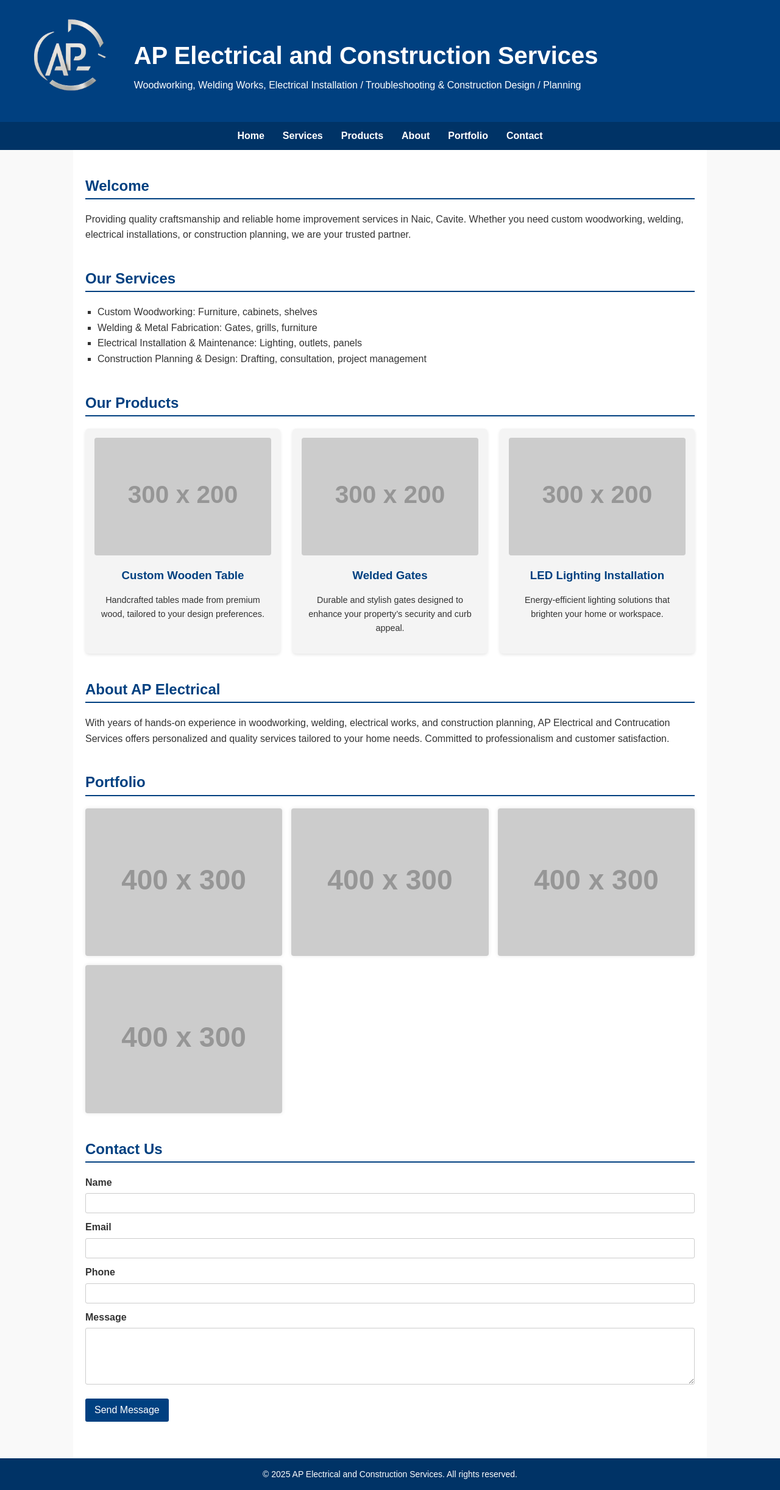
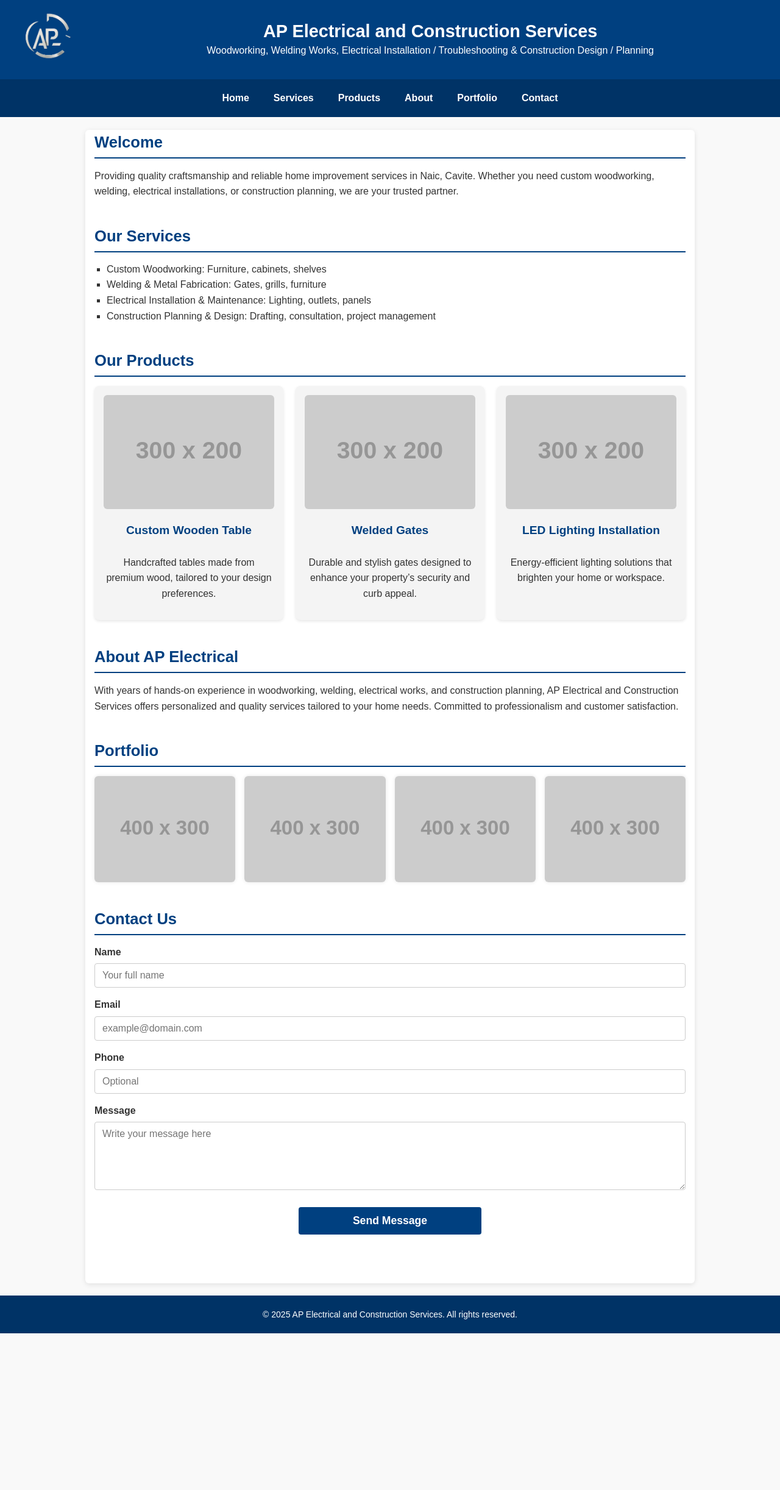
Before and after one commit to ApElectricalConstruction/Services, a plain HTML site: page index.html in a window 1280 px wide. Shown: the whole page at 61% size. After the commit the page ends 2187 px from the top, so only its background shows below. Drawn offline with Linux system fonts and the light colour scheme; placeholder pictures from the web are drawn by us.

Commit message:
Update index.html

```diff
--- a/index.html
+++ b/index.html
@@ -5,6 +5,10 @@
   <meta name="viewport" content="width=device-width, initial-scale=1" />
   <title>AP Electrical and Construction Services</title>
   <style>
+    /* Reset some default */
+    *, *::before, *::after {
+      box-sizing: border-box;
+    }
     body {
       font-family: Arial, sans-serif;
       margin: 0;
@@ -13,59 +17,75 @@
       background: #f9f9f9;
     }
     header {
+      background: #004080;
+      color: #fff;
+      padding: 15px 20px;
       display: flex;
       align-items: center;
+      gap: 20px;
+      flex-wrap: wrap;
+      text-align: center;
       justify-content: center;
-      background: #004080;
-      color: #fff;
-      padding: 20px 20px;
-      gap: 20px;
-      text-align: left;
     }
     .logo {
-      height: 160px; /* adjust logo height as needed */
+      max-height: 100px; /* Reduced for mobile friendliness */
       width: auto;
+      flex-shrink: 0;
     }
     .header-text {
-      flex-grow: 1;
+      flex: 1 1 300px; /* grow and shrink with minimum width */
       display: flex;
       flex-direction: column;
       justify-content: center;
+      min-width: 250px;
     }
-    /* Bigger company name and tighter spacing */
     .header-text h1 {
-      font-size: 2.5rem;
-      margin-bottom: 4px;
+      font-size: 1.8rem;
+      margin: 0 0 6px 0;
+      line-height: 1.1;
     }
     .header-text p {
-      margin-top: 0;
+      margin: 0;
+      font-size: 1rem;
+      line-height: 1.3;
     }
     nav {
       background: #003366;
       display: flex;
       justify-content: center;
-      padding: 10px 0;
+      flex-wrap: wrap;
+      padding: 10px 5px;
+      gap: 10px;
     }
     nav a {
       color: white;
-      margin: 0 15px;
+      padding: 8px 15px;
       text-decoration: none;
       font-weight: bold;
-      transition: color 0.3s ease;
+      border-radius: 4px;
+      transition: background-color 0.3s ease, color 0.3s ease;
+      white-space: nowrap;
     }
-    nav a:hover {
-      color: #ffcc00;
+    nav a:hover,
+    nav a:focus {
+      background-color: #ffcc00;
+      color: #003366;
+      outline: none;
     }
     .container {
       max-width: 1000px;
-      margin: auto;
-      padding: 20px;
+      margin: 20px auto;
+      padding: 0 15px 40px;
       background: white;
+      border-radius: 6px;
+      box-shadow: 0 2px 8px rgba(0,0,0,0.1);
     }
     h2 {
       color: #004080;
       border-bottom: 2px solid #004080;
-      padding-bottom: 1px;
+      padding-bottom: 4px;
+      margin-bottom: 15px;
+      font-size: 1.6rem;
     }
     section {
       margin-bottom: 40px;
@@ -73,47 +93,62 @@
     ul {
       list-style-type: square;
       padding-left: 20px;
+      margin: 0;
     }
     .portfolio-images {
       display: grid;
-      grid-template-columns: repeat(auto-fit, minmax(250px, 1fr));
+      grid-template-columns: repeat(auto-fit, minmax(220px, 1fr));
       gap: 15px;
     }
     .portfolio-images img {
       width: 100%;
       height: auto;
-      border-radius: 4px;
+      border-radius: 6px;
       box-shadow: 0 0 6px rgba(0,0,0,0.1);
+      display: block;
     }
     form label {
       display: block;
-      margin-top: 10px;
+      margin-top: 15px;
       font-weight: bold;
+      font-size: 1rem;
     }
     form input, form textarea {
       width: 100%;
-      padding: 8px;
-      margin-top: 5px;
+      padding: 10px 12px;
+      margin-top: 6px;
       border: 1px solid #ccc;
-      border-radius: 3px;
+      border-radius: 4px;
       box-sizing: border-box;
+      font-size: 1rem;
+      font-family: inherit;
+      resize: vertical;
     }
     form button {
-      margin-top: 15px;
-      padding: 10px 15px;
+      margin-top: 20px;
+      padding: 12px 20px;
       background: #004080;
       color: white;
       border: none;
-      border-radius: 3px;
+      border-radius: 4px;
       cursor: pointer;
-      font-size: 16px;
+      font-size: 1.1rem;
+      font-weight: bold;
+      transition: background-color 0.3s ease;
+      width: 100%;
+      max-width: 300px;
+      display: block;
+      margin-left: auto;
+      margin-right: auto;
     }
-    form button:hover {
+    form button:hover,
+    form button:focus {
       background: #00264d;
+      outline: none;
     }
     footer {
       text-align: center;
-      padding: 15px 0;
+      padding: 20px 15px;
       background: #003366;
       color: white;
       font-size: 14px;
@@ -121,36 +156,77 @@
     /* Products section styling */
     .products-grid {
       display: grid;
-      grid-template-columns: repeat(auto-fit, minmax(280px, 1fr));
+      grid-template-columns: repeat(auto-fit, minmax(260px, 1fr));
       gap: 20px;
       margin-top: 15px;
     }
     .product-item {
       background: #f4f4f4;
-      border-radius: 6px;
+      border-radius: 8px;
       padding: 15px;
       text-align: center;
       box-shadow: 0 2px 5px rgba(0,0,0,0.1);
+      display: flex;
+      flex-direction: column;
+      justify-content: flex-start;
+      height: 100%;
     }
     .product-item img {
       width: 100%;
       height: auto;
-      border-radius: 4px;
+      border-radius: 6px;
+      margin-bottom: 10px;
+      flex-shrink: 0;
     }
     .product-item h3 {
       margin: 10px 0 8px;
       color: #004080;
+      font-size: 1.2rem;
     }
     .product-item p {
-      font-size: 0.9rem;
+      font-size: 1rem;
       color: #333;
+      flex-grow: 1;
     }
-    @media (max-width: 600px) {
+
+    /* Responsive adjustments */
+    @media (max-width: 768px) {
+      header {
+        flex-direction: column;
+        text-align: center;
+        padding: 20px 15px;
+      }
+      .logo {
+        max-height: 120px;
+      }
+      .header-text h1 {
+        font-size: 1.6rem;
+      }
+      .header-text p {
+        font-size: 0.95rem;
+      }
+    }
+    @media (max-width: 480px) {
       nav {
         flex-direction: column;
+        gap: 8px;
+        padding: 15px 10px;
       }
       nav a {
-        margin: 10px 0;
+        margin: 0;
+        padding: 12px 10px;
+        font-size: 1.1rem;
+        border-radius: 6px;
+      }
+      .container {
+        margin: 15px 10px 30px;
+        padding: 15px;
+      }
+      h2 {
+        font-size: 1.4rem;
+      }
+      form button {
+        max-width: 100%;
       }
     }
   </style>
@@ -167,22 +243,22 @@
 </header>
 
 <nav>
-  <a href="#home">Home</a>
-  <a href="#services">Services</a>
-  <a href="#products">Products</a>
-  <a href="#about">About</a>
-  <a href="#portfolio">Portfolio</a>
-  <a href="#contact">Contact</a>
+  <a href="#home" tabindex="1">Home</a>
+  <a href="#services" tabindex="2">Services</a>
+  <a href="#products" tabindex="3">Products</a>
+  <a href="#about" tabindex="4">About</a>
+  <a href="#portfolio" tabindex="5">Portfolio</a>
+  <a href="#contact" tabindex="6">Contact</a>
 </nav>
 
 <div class="container">
 
-  <section id="home">
+  <section id="home" tabindex="7">
     <h2>Welcome</h2>
     <p>Providing quality craftsmanship and reliable home improvement services in Naic, Cavite. Whether you need custom woodworking, welding, electrical installations, or construction planning, we are your trusted partner.</p>
   </section>
 
-  <section id="services">
+  <section id="services" tabindex="8">
     <h2>Our Services</h2>
     <ul>
       <li>Custom Woodworking: Furniture, cabinets, shelves</li>
@@ -192,7 +268,7 @@
     </ul>
   </section>
 
-  <section id="products">
+  <section id="products" tabindex="9">
     <h2>Our Products</h2>
     <div class="products-grid">
       <div class="product-item">
@@ -213,12 +289,12 @@
     </div>
   </section>
 
-  <section id="about">
+  <section id="about" tabindex="10">
     <h2>About AP Electrical</h2>
-    <p>With years of hands-on experience in woodworking, welding, electrical works, and construction planning, AP Electrical and Contrucation Services offers personalized and quality services tailored to your home needs. Committed to professionalism and customer satisfaction.</p>
+    <p>With years of hands-on experience in woodworking, welding, electrical works, and construction planning, AP Electrical and Construction Services offers personalized and quality services tailored to your home needs. Committed to professionalism and customer satisfaction.</p>
   </section>
 
-  <section id="portfolio">
+  <section id="portfolio" tabindex="11">
     <h2>Portfolio</h2>
     <div class="portfolio-images">
       <img src="https://via.placeholder.com/400x300?text=Woodworking+Project" alt="Woodworking Project" />
@@ -228,20 +304,20 @@
     </div>
   </section>
 
-  <section id="contact">
+  <section id="contact" tabindex="12">
     <h2>Contact Us</h2>
-    <form action="mailto:sales.eices@gmail.com" method="post" enctype="text/plain">
+    <form action="mailto:sales.eices@gmail.com" method="post" enctype="text/plain" novalidate>
       <label for="name">Name</label>
-      <input type="text" id="name" name="name" required />
+      <input type="text" id="name" name="name" required placeholder="Your full name" />
 
       <label for="email">Email</label>
-      <input type="email" id="email" name="email" required />
+      <input type="email" id="email" name="email" required placeholder="example@domain.com" />
 
       <label for="phone">Phone</label>
-      <input type="tel" id="phone" name="phone" />
+      <input type="tel" id="phone" name="phone" placeholder="Optional" />
 
       <label for="message">Message</label>
-      <textarea id="message" name="message" rows="5" required></textarea>
+      <textarea id="message" name="message" rows="5" required placeholder="Write your message here"></textarea>
 
       <button type="submit">Send Message</button>
     </form>
```
